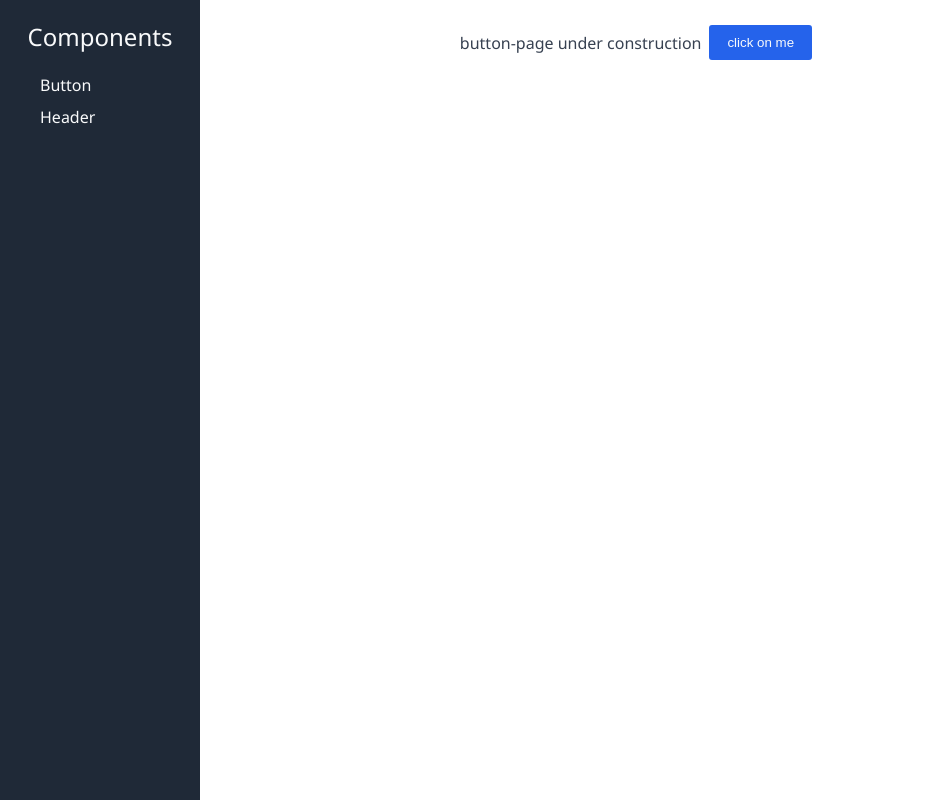
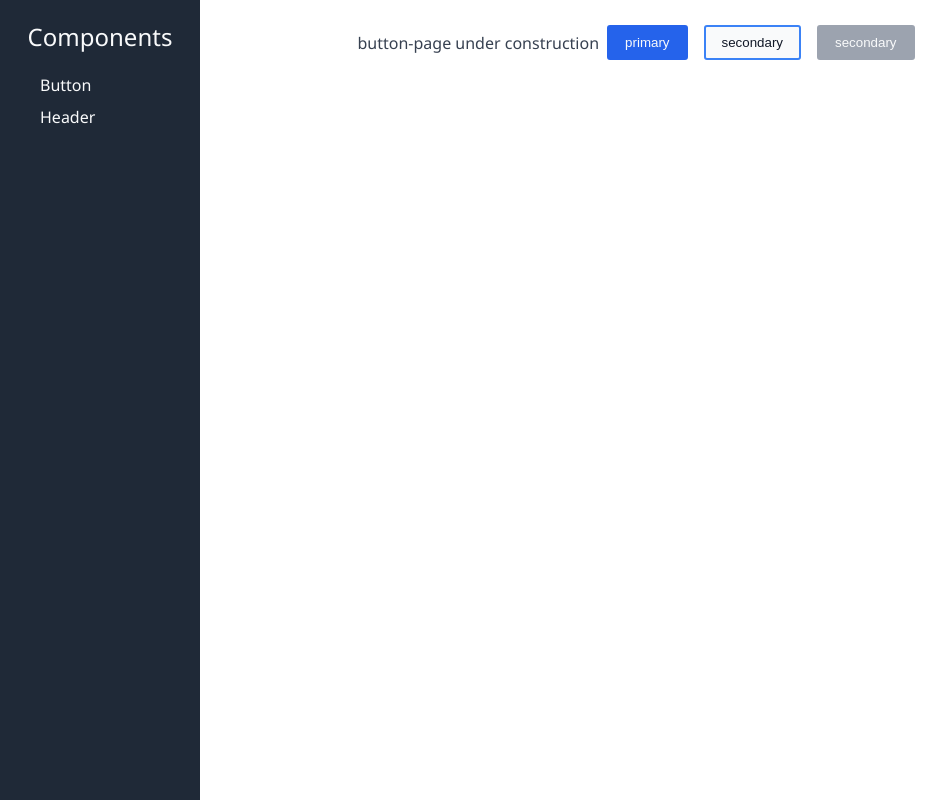
Before and after one commit to peeweetje/Design-system-with-Storybook-styled-components-styled-system, a React (Create React App) app: page /button in a window 1280 px wide. Shown: the whole page, without its empty margins (0-949 px from the left). Built offline with nearby package versions, Linux system fonts and the light colour scheme.

Commit message:
Add more button variants

```diff
--- a/src/documentation/documentation-pages/button-page/button-page.tsx
+++ b/src/documentation/documentation-pages/button-page/button-page.tsx
@@ -6,7 +6,13 @@ const ButtonPage: FC = () => {
     <>
       <>button-page under construction</>
       <BtnContainer variant='primary' onClick={() => console.log('clicked')}>
-        click on me
+        primary
+      </BtnContainer>
+      <BtnContainer variant='secondary' onClick={() => console.log('clicked')}>
+        secondary
+      </BtnContainer>
+      <BtnContainer variant='disabled' onClick={() => console.log('clicked')}>
+        secondary
       </BtnContainer>
     </>
   );
```
Also changed, not shown: 1 other file (tests, documents, lock files or other folders).
